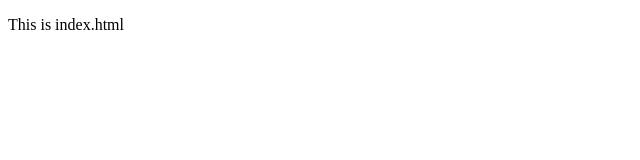
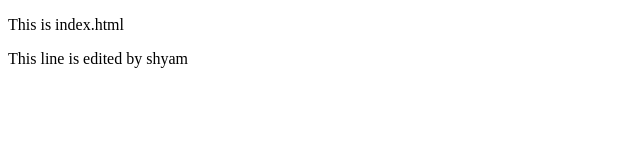
Before and after one commit to coder-pravin/ncg_training, a plain HTML site: page index.html in a window 1280 px wide. Shown: the whole page, without its empty margins (0-640 px from the left). Drawn offline with Linux system fonts and the light colour scheme.

Commit message:
Update index.html

```diff
--- a/index.html
+++ b/index.html
@@ -8,5 +8,8 @@
 </head>
 <body>
     <p>This is index.html</p>
+    <p>This line is edited by shyam</p>
+
+
 </body>
 </html>
```
